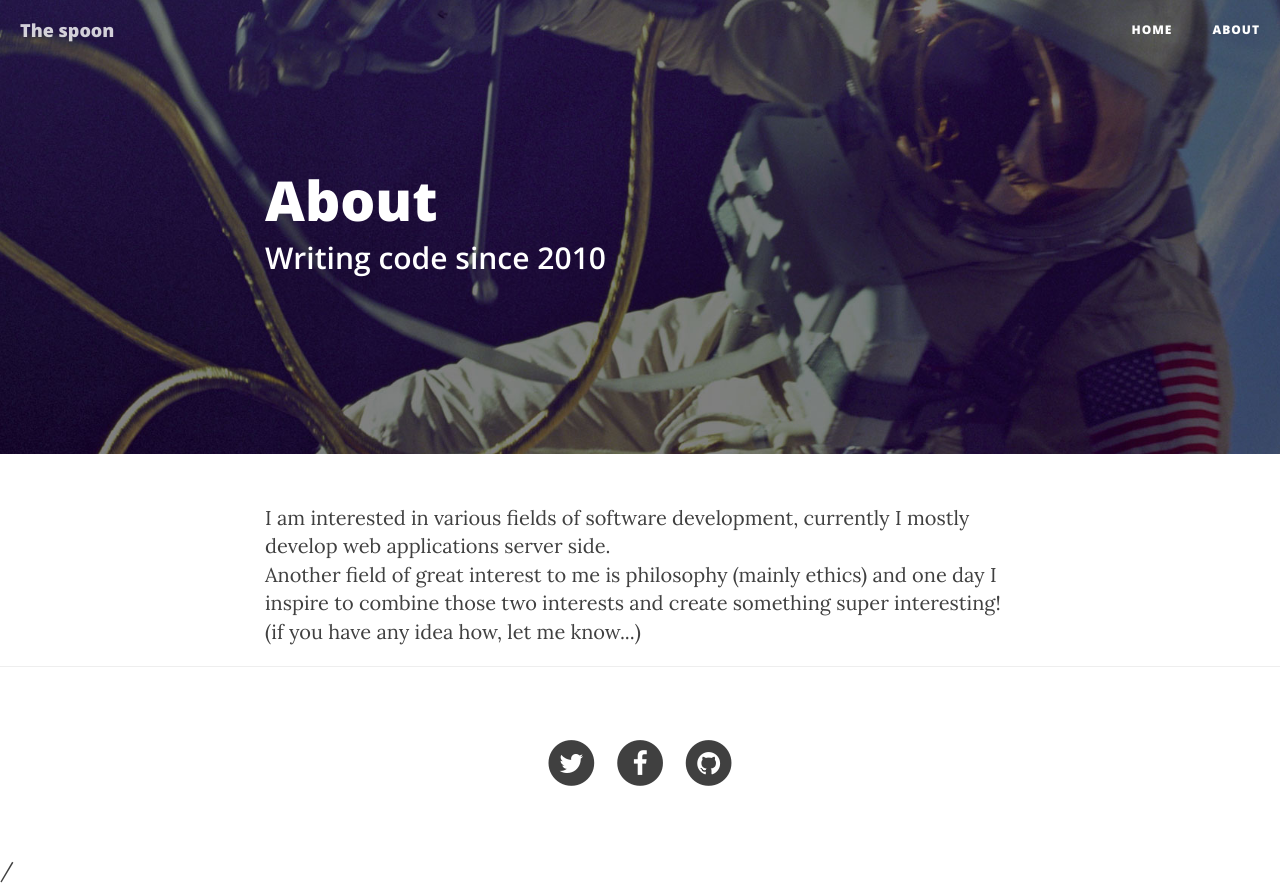
After one commit to noamelf/thespoon, a Django app: page /about/ in a window 1280 px wide. The commit adds this page. Run offline with Django 3.2, Linux system fonts and the light colour scheme; parts of the project's set-up code (start-up, migrations or seed data) failed here and were passed over; some libraries are stand-ins or nearby versions.

Commit message:
blog ready

```diff
--- /dev/null
+++ b/blog/templates/about.html
@@ -0,0 +1,38 @@
+{% extends "base.html" %}
+{% load staticfiles %}
+
+{% block page_header %}
+    <!-- Page Header -->
+    <!-- Set your background image for this header on the line below. -->
+    <header class="intro-header" style="background-image: url('{% static 'img/post-bg.jpg' %}')">
+        <div class="container">
+            <div class="row">
+                <div class="col-lg-8 col-lg-offset-2 col-md-10 col-md-offset-1">
+                    <div class="post-heading">
+                        <h1>About</h1>
+                        <h2 class="subheading">Writing code since 2010</h2>
+                    </div>
+                </div>
+            </div>
+        </div>
+    </header>
+{% endblock %}
+
+{% block page_body %}
+    <article>
+        <div class="container">
+            <div class="row">
+                <div class="col-lg-8 col-lg-offset-2 col-md-10 col-md-offset-1">
+                    I am interested in various fields of software development, currently I mostly develop
+                    web applications server side. <br>
+                    Another field of great interest to me is philosophy (mainly ethics) and one day I inspire to
+                    combine those two interests and create something super interesting! (if you have any idea how,
+                    let me know...)
+                </div>
+            </div>
+        </div>
+    </article>
+
+    <hr>
+
+{% endblock %}
--- a/blog/templates/base.html
+++ b/blog/templates/base.html
@@ -60,7 +60,7 @@
                     <a href="{% url "index" %}">Home</a>
                 </li>
                 <li>
-                    <a href="{% url "about-me" %}">About</a>
+                    <a href="{% url "about" %}">About</a>
                 </li>
             </ul>
         </div>
@@ -104,7 +104,6 @@
                         </a>
                     </li>
                 </ul>
-                <p class="copyright text-muted">Copyright &copy; Your Website 2014</p>
             </div>
         </div>
     </div>
--- a/blog/urls.py
+++ b/blog/urls.py
@@ -1,14 +1,12 @@
-from django.conf.urls import patterns, include, url
+from django.conf.urls import patterns, url
 from . import views, feed
+from django.views.generic import TemplateView
 
 
 urlpatterns = patterns(
     '',
     url(r'^$', views.BlogIndex.as_view(), name="index"),
+    url('^about/$', TemplateView.as_view(template_name='about.html'), name='about'),
     url(r'^feed/$', feed.LatestPosts(), name="feed"),
     url(r'^entry/(?P<slug>\S+)$', views.BlogDetail.as_view(), name="entry_detail"),
 )
-
-urlpatterns += patterns('django.contrib.flatpages.views',
-    url(r'^about-me/$', 'flatpage', {'url': '/about-me/'}, name='about-me'),
-)
--- a/the_spoon/settings.py
+++ b/the_spoon/settings.py
@@ -39,7 +39,6 @@ INSTALLED_APPS = (
     'django.contrib.messages',
     'django.contrib.staticfiles',
     'django.contrib.sites',
-    'django.contrib.flatpages',
     'blog',
     'django_markdown'
 )
```
